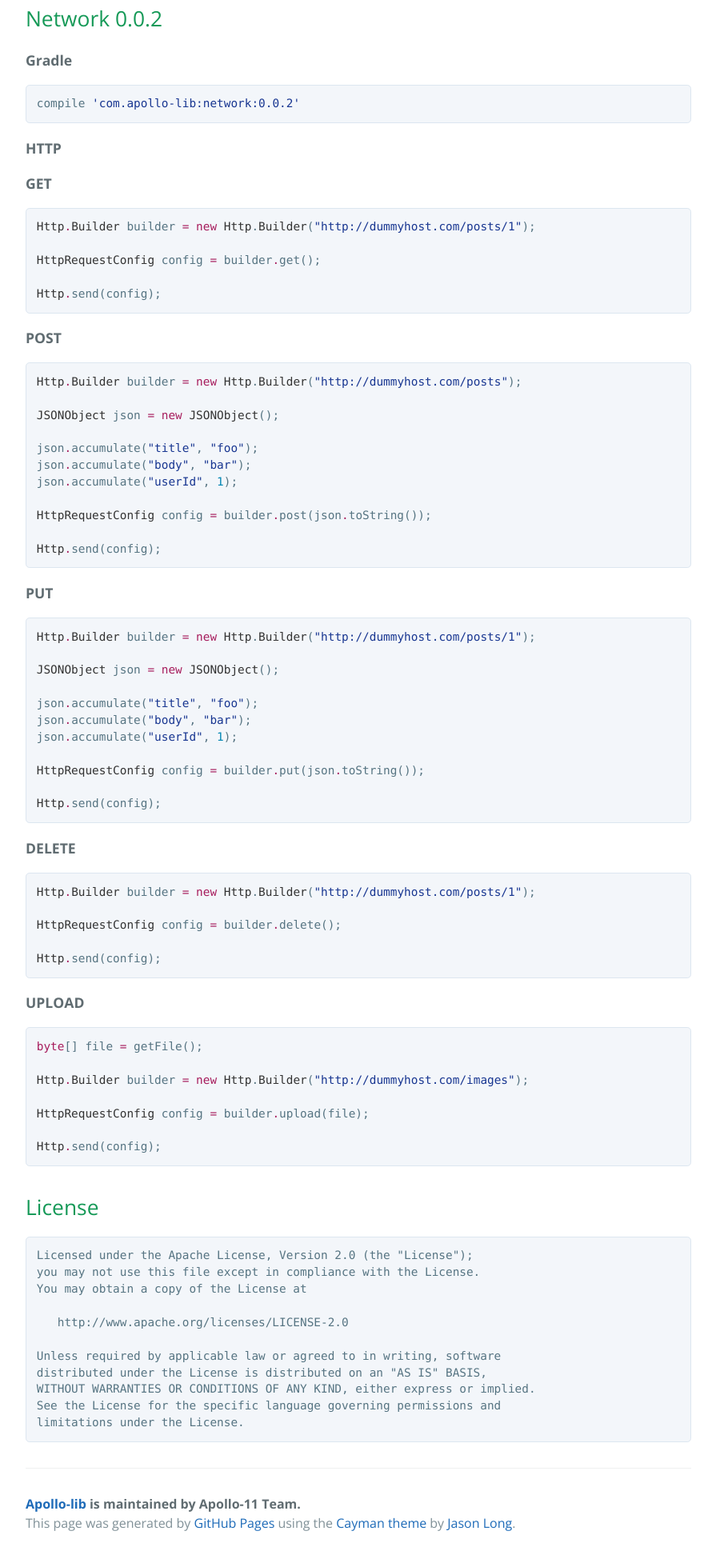
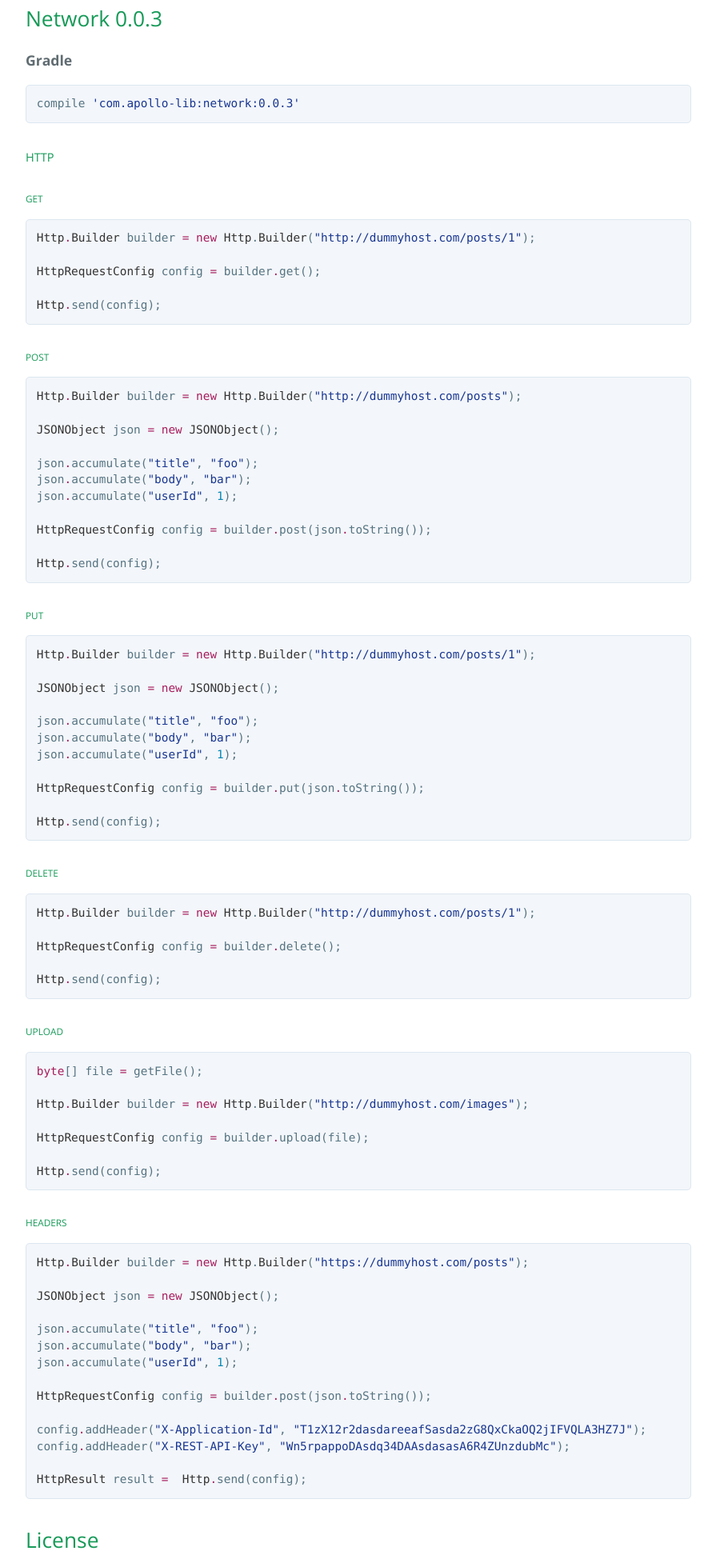
Before and after one commit to apollo-android/network, a plain HTML site: page index.html in a window 1280 px wide. Shown: the part 539-2488 px from the top of the page at 80% size, without its empty margins (192-1087 px from the left). Drawn offline with nearby package versions, Linux system fonts and the light colour scheme.

Commit message:
Create gh-pages branch via GitHub

```diff
--- a/index.html
+++ b/index.html
@@ -2,7 +2,7 @@
 <html lang="en-us">
   <head>
     <meta charset="UTF-8">
-    <title>Apollo-lib</title>
+    <title>Apollo-lib by fabianofranca</title>
     <meta name="viewport" content="width=device-width, initial-scale=1">
     <link rel="stylesheet" type="text/css" href="stylesheets/normalize.css" media="screen">
     <link href='https://fonts.googleapis.com/css?family=Open+Sans:400,700' rel='stylesheet' type='text/css'>
@@ -25,15 +25,17 @@
 <p>Android libraries to make your life easier!</p>
 
 <h2>
-<a id="network-002" class="anchor" href="#network-002" aria-hidden="true"><span class="octicon octicon-link"></span></a>Network 0.0.2</h2>
+<a id="network-003" class="anchor" href="#network-003" aria-hidden="true"><span class="octicon octicon-link"></span></a>Network 0.0.3</h2>
 
 <p><strong>Gradle</strong></p>
 
-<div class="highlight highlight-source-groovy"><pre>compile <span class="pl-s"><span class="pl-pds">'</span>com.apollo-lib:network:0.0.2<span class="pl-pds">'</span></span></pre></div>
+<div class="highlight highlight-source-groovy"><pre>compile <span class="pl-s"><span class="pl-pds">'</span>com.apollo-lib:network:0.0.3<span class="pl-pds">'</span></span></pre></div>
 
-<p><strong>HTTP</strong></p>
+<h5>
+<a id="http" class="anchor" href="#http" aria-hidden="true"><span class="octicon octicon-link"></span></a>HTTP</h5>
 
-<p><strong>GET</strong></p>
+<h6>
+<a id="get" class="anchor" href="#get" aria-hidden="true"><span class="octicon octicon-link"></span></a>GET</h6>
 
 <div class="highlight highlight-source-java"><pre><span class="pl-smi">Http</span><span class="pl-k">.</span><span class="pl-smi">Builder</span> builder <span class="pl-k">=</span> <span class="pl-k">new</span> <span class="pl-smi">Http</span>.<span class="pl-smi">Builder</span>(<span class="pl-s"><span class="pl-pds">"</span>http://dummyhost.com/posts/1<span class="pl-pds">"</span></span>);
 
@@ -41,7 +43,8 @@
 
 <span class="pl-smi">Http</span><span class="pl-k">.</span>send(config);</pre></div>
 
-<p><strong>POST</strong></p>
+<h6>
+<a id="post" class="anchor" href="#post" aria-hidden="true"><span class="octicon octicon-link"></span></a>POST</h6>
 
 <div class="highlight highlight-source-java"><pre><span class="pl-smi">Http</span><span class="pl-k">.</span><span class="pl-smi">Builder</span> builder <span class="pl-k">=</span> <span class="pl-k">new</span> <span class="pl-smi">Http</span>.<span class="pl-smi">Builder</span>(<span class="pl-s"><span class="pl-pds">"</span>http://dummyhost.com/posts<span class="pl-pds">"</span></span>);
 
@@ -55,7 +58,8 @@ json<span class="pl-k">.</span>accumulate(<span class="pl-s"><span class="pl-pds
 
 <span class="pl-smi">Http</span><span class="pl-k">.</span>send(config);</pre></div>
 
-<p><strong>PUT</strong></p>
+<h6>
+<a id="put" class="anchor" href="#put" aria-hidden="true"><span class="octicon octicon-link"></span></a>PUT</h6>
 
 <div class="highlight highlight-source-java"><pre><span class="pl-smi">Http</span><span class="pl-k">.</span><span class="pl-smi">Builder</span> builder <span class="pl-k">=</span> <span class="pl-k">new</span> <span class="pl-smi">Http</span>.<span class="pl-smi">Builder</span>(<span class="pl-s"><span class="pl-pds">"</span>http://dummyhost.com/posts/1<span class="pl-pds">"</span></span>);
 
@@ -69,7 +73,8 @@ json<span class="pl-k">.</span>accumulate(<span class="pl-s"><span class="pl-pds
 
 <span class="pl-smi">Http</span><span class="pl-k">.</span>send(config);</pre></div>
 
-<p><strong>DELETE</strong></p>
+<h6>
+<a id="delete" class="anchor" href="#delete" aria-hidden="true"><span class="octicon octicon-link"></span></a>DELETE</h6>
 
 <div class="highlight highlight-source-java"><pre><span class="pl-smi">Http</span><span class="pl-k">.</span><span class="pl-smi">Builder</span> builder <span class="pl-k">=</span> <span class="pl-k">new</span> <span class="pl-smi">Http</span>.<span class="pl-smi">Builder</span>(<span class="pl-s"><span class="pl-pds">"</span>http://dummyhost.com/posts/1<span class="pl-pds">"</span></span>);
 
@@ -77,7 +82,8 @@ json<span class="pl-k">.</span>accumulate(<span class="pl-s"><span class="pl-pds
 
 <span class="pl-smi">Http</span><span class="pl-k">.</span>send(config);</pre></div>
 
-<p><strong>UPLOAD</strong></p>
+<h6>
+<a id="upload" class="anchor" href="#upload" aria-hidden="true"><span class="octicon octicon-link"></span></a>UPLOAD</h6>
 
 <div class="highlight highlight-source-java"><pre><span class="pl-k">byte</span>[] file <span class="pl-k">=</span> getFile();
 
@@ -86,6 +92,24 @@ json<span class="pl-k">.</span>accumulate(<span class="pl-s"><span class="pl-pds
 <span class="pl-smi">HttpRequestConfig</span> config <span class="pl-k">=</span> builder<span class="pl-k">.</span>upload(file);
 
 <span class="pl-smi">Http</span><span class="pl-k">.</span>send(config);</pre></div>
+
+<h6>
+<a id="headers" class="anchor" href="#headers" aria-hidden="true"><span class="octicon octicon-link"></span></a>HEADERS</h6>
+
+<div class="highlight highlight-source-java"><pre><span class="pl-smi">Http</span><span class="pl-k">.</span><span class="pl-smi">Builder</span> builder <span class="pl-k">=</span> <span class="pl-k">new</span> <span class="pl-smi">Http</span>.<span class="pl-smi">Builder</span>(<span class="pl-s"><span class="pl-pds">"</span>https://dummyhost.com/posts<span class="pl-pds">"</span></span>);
+
+<span class="pl-smi">JSONObject</span> json <span class="pl-k">=</span> <span class="pl-k">new</span> <span class="pl-smi">JSONObject</span>();
+
+json<span class="pl-k">.</span>accumulate(<span class="pl-s"><span class="pl-pds">"</span>title<span class="pl-pds">"</span></span>, <span class="pl-s"><span class="pl-pds">"</span>foo<span class="pl-pds">"</span></span>);
+json<span class="pl-k">.</span>accumulate(<span class="pl-s"><span class="pl-pds">"</span>body<span class="pl-pds">"</span></span>, <span class="pl-s"><span class="pl-pds">"</span>bar<span class="pl-pds">"</span></span>);
+json<span class="pl-k">.</span>accumulate(<span class="pl-s"><span class="pl-pds">"</span>userId<span class="pl-pds">"</span></span>, <span class="pl-c1">1</span>);
+
+<span class="pl-smi">HttpRequestConfig</span> config <span class="pl-k">=</span> builder<span class="pl-k">.</span>post(json<span class="pl-k">.</span>toString());
+
+config<span class="pl-k">.</span>addHeader(<span class="pl-s"><span class="pl-pds">"</span>X-Application-Id<span class="pl-pds">"</span></span>, <span class="pl-s"><span class="pl-pds">"</span>T1zX12r2dasdareeafSasda2zG8QxCkaOQ2jIFVQLA3HZ7J<span class="pl-pds">"</span></span>);
+config<span class="pl-k">.</span>addHeader(<span class="pl-s"><span class="pl-pds">"</span>X-REST-API-Key<span class="pl-pds">"</span></span>, <span class="pl-s"><span class="pl-pds">"</span>Wn5rpappoDAsdq34DAAsdasasA6R4ZUnzdubMc<span class="pl-pds">"</span></span>);
+
+<span class="pl-smi">HttpResult</span> result <span class="pl-k">=</span>  <span class="pl-smi">Http</span><span class="pl-k">.</span>send(config);</pre></div>
 
 <h2>
 <a id="license" class="anchor" href="#license" aria-hidden="true"><span class="octicon octicon-link"></span></a>License</h2>
@@ -104,7 +128,7 @@ limitations under the License.
 </code></pre>
 
       <footer class="site-footer">
-        <span class="site-footer-owner"><a href="https://github.com/fabianofranca/apollo-lib">Apollo-lib</a> is maintained by Apollo-11 Team.</span>
+        <span class="site-footer-owner"><a href="https://github.com/fabianofranca/apollo-lib">Apollo-lib</a> is maintained by <a href="https://github.com/fabianofranca">fabianofranca</a>.</span>
 
         <span class="site-footer-credits">This page was generated by <a href="https://pages.github.com">GitHub Pages</a> using the <a href="https://github.com/jasonlong/cayman-theme">Cayman theme</a> by <a href="https://twitter.com/jasonlong">Jason Long</a>.</span>
       </footer>
```
Also changed, not shown: params.json (+1 -1 lines).
